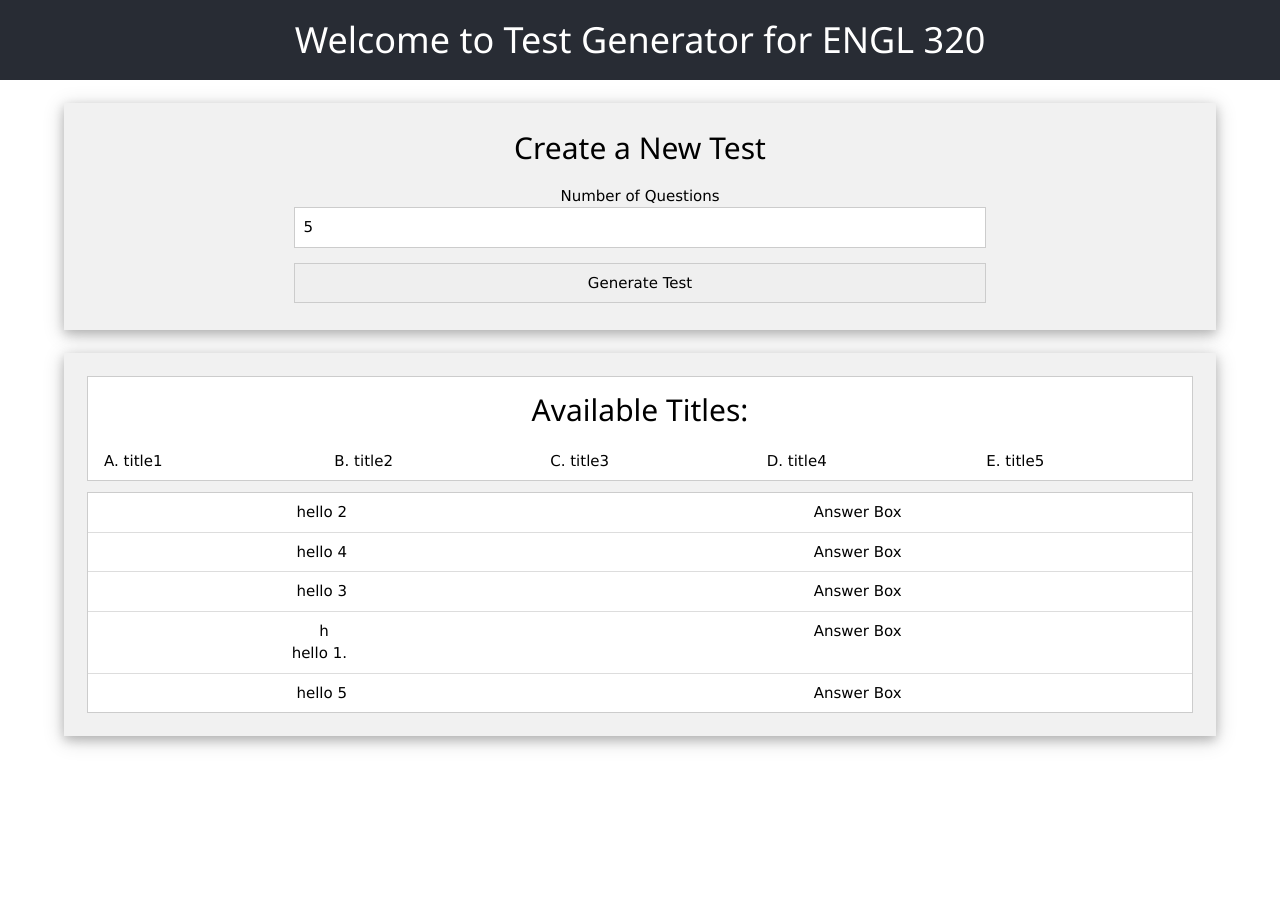
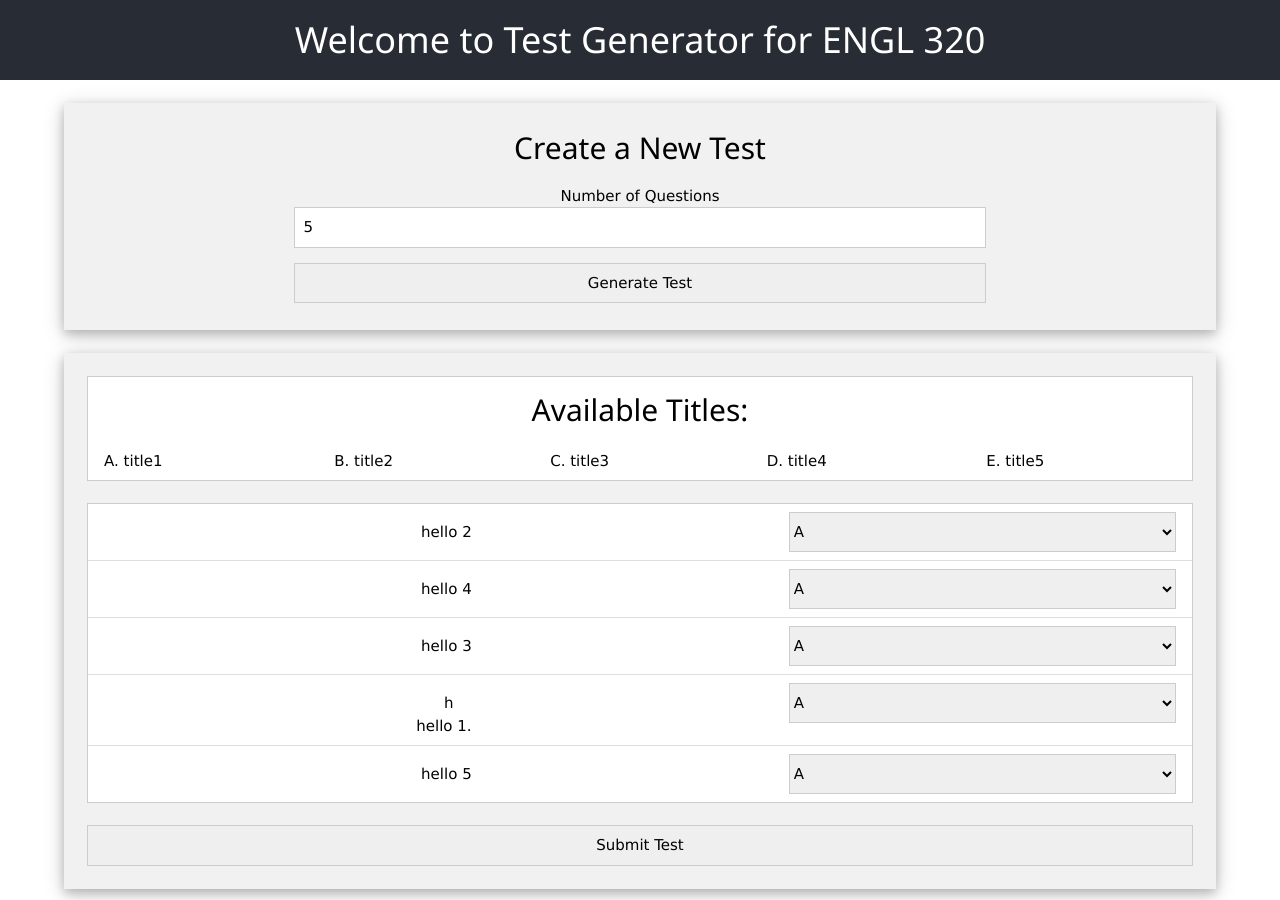
Before and after one commit to vladov3000/engl320-tests, a React (Create React App) app: page / in a window 1280 px wide. Both pictures are taken after typing "5" into the empty fields and a click on the button "Generate Test". Before the commit the page ends 800 px from the top, so only its background shows below. Built offline with nearby package versions, Linux system fonts and the light colour scheme.

Commit message:
submittable form

```diff
--- a/src/app-src/App.css
+++ b/src/app-src/App.css
@@ -37,9 +37,13 @@
 
 .Test-Box {
   padding: 2%;
+  margin-bottom: 1%;
+}
+
+.Word-Bank {
   margin-bottom: 2%;
 }
 
-.Word-Bank {
-  margin-bottom: 1%;
+.Question-Table {
+  margin-bottom: 2%;
 }
--- a/src/app-src/Test.js
+++ b/src/app-src/Test.js
@@ -1,6 +1,7 @@
 import React from 'react';
+import { Formik, Form, Field, ErrorMessage, useField } from 'formik';
 import { default as textData } from './texts.json';
-import { randomProperty } from './utils.js';
+import { randomProperty, intToChar } from './utils.js';
 
 import WordBank from './WordBank.js';
 
@@ -22,19 +23,63 @@ class Test extends React.Component{
 		}
 	}
 
+	onTestSubmit(answers) {
+		alert(JSON.stringify(answers));
+	}
+
 	render () {
 		return (
+			<Formik
+		        initialValues={Object.fromEntries(this.state.questions.map((t) => [t, '1']))}
+		        validate={values => {
+		          const errors = {};
+
+		          return errors;
+		        }}
+		        onSubmit={(values, { setSubmitting }) => {
+		          setTimeout(() => {
+		            this.onTestSubmit(values);
+		            setSubmitting(false);
+		          }, 400);
+		        }}
+			>
+
+
+				{( props ) => (
+					<Form>
 						<div className="Test-Box w3-container w3-card-4 w3-light-grey">
 							<WordBank words={this.state.questions}/>
-				<ul className="w3-ul w3-border w3-white">
+							<ul className="w3-ul w3-border w3-white Question-Table">
 								{this.state.questions.map((t) =>
 									<li className="w3-cell-row">
 										<div className=" w3-cell" style={{"white-space":"pre-wrap"}}> {textData[t]} </div>
-							<div className=" w3-cell"> Answer Box </div>
+										<select
+							          		className="w3-border w3-select"
+							          		type="select"
+								          	onChange={props.handleChange}
+								            onBlur={props.handleBlur}
+								            value={props.values.name}
+								            name={t}
+							          	>
+							          		{[...Array(this.state.questions.length).keys()].map((i) =>
+							          			<option value={i}> {intToChar(i)} </option>
+							          		)}
+							          	</select>
 									</li>
 								)}
 							</ul>
+				            <button
+				            	className="w3-input w3-border"
+				            	type="submit"
+				            	disabled={props.isSubmitting}
+				            >
+				              Submit Test
+				            </button>
 						</div>
+					</Form>
+				)}
+
+			</Formik>
 		);
 	}
 }
--- a/src/app-src/TestMaker.js
+++ b/src/app-src/TestMaker.js
@@ -22,7 +22,7 @@ class TestMaker extends React.Component {
 	render() {
 		return (
 			<>
-				<Formik className="Gen-settings"
+				<Formik
 			        initialValues={{ questions: 10}}
 			        validate={values => {
 			          const errors = {};
--- a/src/app-src/WordBank.js
+++ b/src/app-src/WordBank.js
@@ -1,12 +1,13 @@
 import React from 'react';
 import './App.css';
+import { intToChar } from './utils.js';
 
 class WordBank extends React.Component {
 
 	constructor(props) {
 		super(props);
 
-		this.state = { words: this.props.words, table:"" };
+		this.state = { words: this.props.words.slice(), table:"" };
 		this.state.words.sort();
 
 
@@ -18,8 +19,8 @@ class WordBank extends React.Component {
 				<h2> Available Titles: </h2>
 				<table className="w3-table">
 					<tr>
-						{[...Array(5).keys()].map((i) =>
-							<td> {String.fromCharCode('A'.charCodeAt(0) + i)+'.'} {this.state.words[i]}</td>
+						{[...Array(this.state.words.length).keys()].map((i) =>
+							<td> {intToChar(i)+'.'} {this.state.words[i]}</td>
 						)}
 					</tr>
 				</table>
--- a/src/app-src/utils.js
+++ b/src/app-src/utils.js
@@ -5,6 +5,19 @@ export function getMaxQuestions() {
 }
 
 export function randomProperty(obj) {
+	// returns random property of obj
+
     var keys = Object.keys(obj);
     return keys[ keys.length * Math.random() << 0];
 }
+
+export function getLetters(n) {
+	// returns array of n length with ['A', 'B', 'C', ... ]
+
+	return [...Array(n).keys()].map((i) => intToChar(i));
+}
+
+export function intToChar(n) {
+	// returns n letter of the alphabet, where n=0 -> 'A'
+	return String.fromCharCode('A'.charCodeAt(0) + n);
+}
```
Lines whose indentation alone changed are shown as unchanged.
